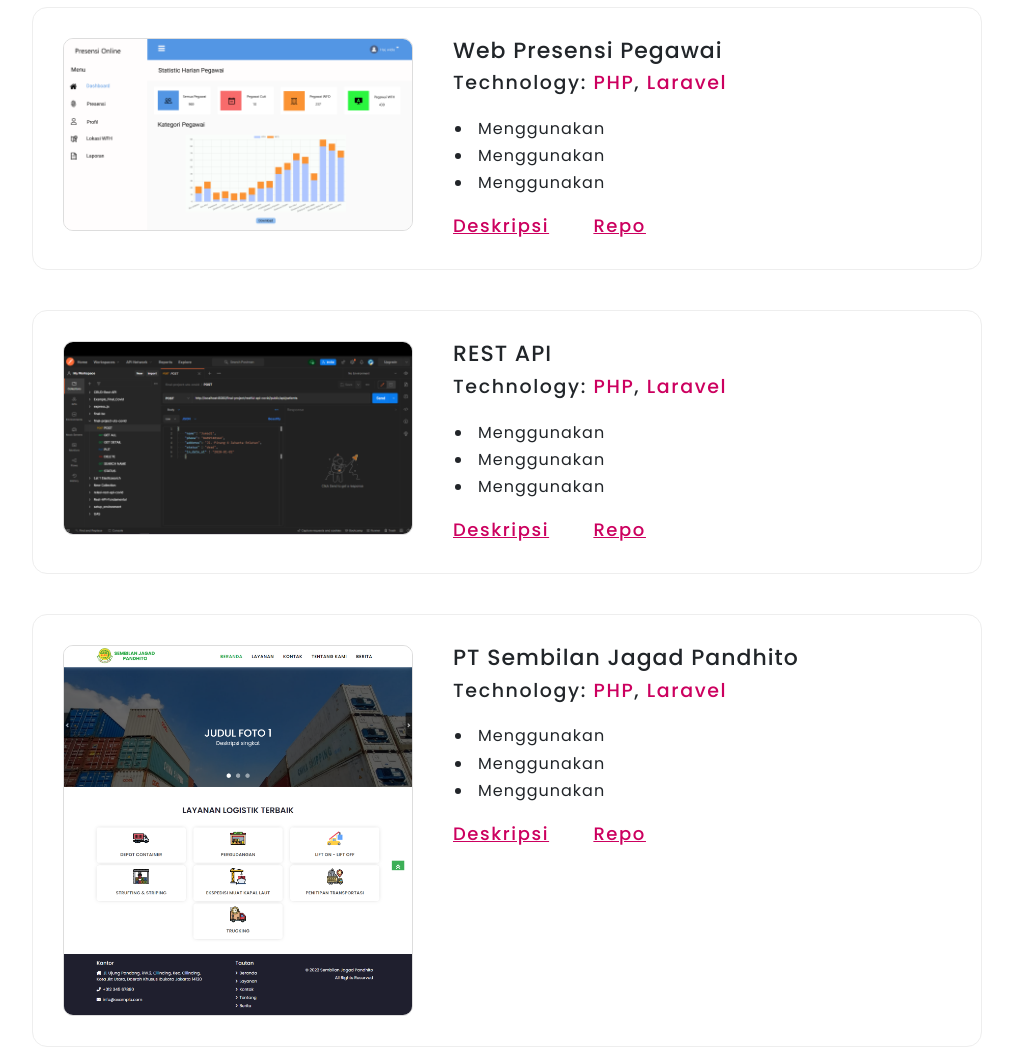
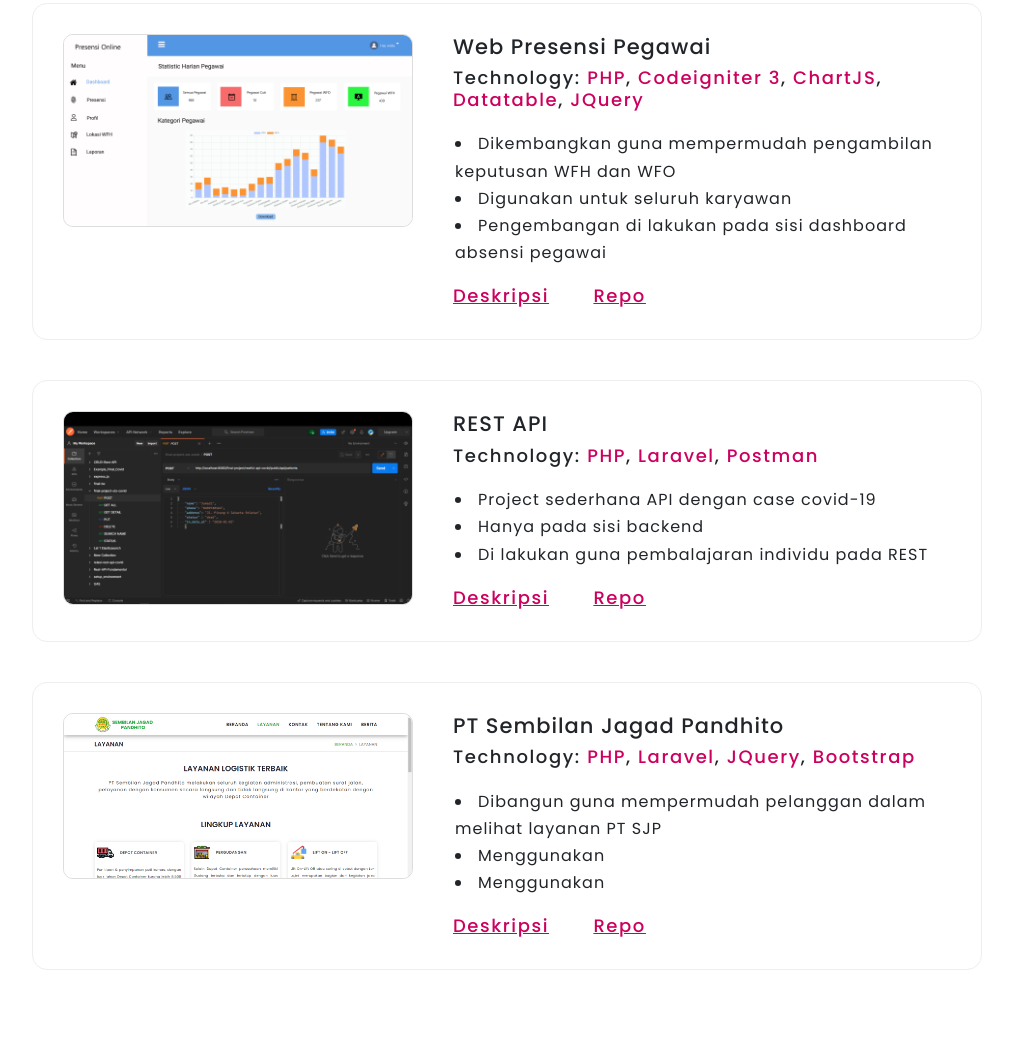
Before and after one commit to rizkihanif28/rizkihanif28.github.io, a plain HTML site: page index.html in a window 1280 px wide. Shown: the part 2547-3597 px from the top of the page, without its empty margins (133-1146 px from the left). Drawn offline with nearby package versions, Linux system fonts and the light colour scheme.

Commit message:
position update

```diff
--- a/assets/css/style.css
+++ b/assets/css/style.css
@@ -68,7 +68,7 @@ section {
         min-height: 790px;
     }
 }
-@media only screen and (min-width: 390px) {
+@media only screen and (min-width: 359px) {
     .bg-intro {
         min-height: 660px;
     }
@@ -442,12 +442,12 @@ ul {
 }
 
 .workDescription h3 {
-    font-size: 22px;
+    font-size: 21px;
     letter-spacing: 1px;
     margin-left: 40px;
 }
 .workDescription h4 {
-    font-size: 19px;
+    font-size: 18px;
     letter-spacing: 0.1rem;
     margin-left: 40px;
 }
--- a/index.html
+++ b/index.html
@@ -197,8 +197,8 @@
                         <div class="workDescription">
                             <h3>Web SPP Pembayaran Sekolah</h3>
                             <h4>
-                                Technology: <span class="techStack">PHP</span>, <span class="techStack">Laravel</span>, <span class="techStack">Bootstrap</span>,
-                                <span class="techStack">Datatable</span>
+                                Technology: <span class="techStack">PHP</span>, <span class="techStack">Laravel</span>, <span class="techStack">Bootstrap</span>, <span class="techStack">Datatable</span>,
+                                <span class="techStack">JQuery</span>
                             </h4>
                             <ul>
                                 <li>Dibangun sebagai bahan tugas akhir</li>
@@ -218,13 +218,13 @@
                         <div class="workDescription">
                             <h3>Web Presensi Pegawai</h3>
                             <h4>
-                                Technology: <span class="techStack">PHP</span>,
-                                <span class="techStack">Laravel</span>
+                                Technology: <span class="techStack">PHP</span>, <span class="techStack">Codeigniter 3</span>, <span class="techStack">ChartJS</span>, <span class="techStack">Datatable</span>,
+                                <span class="techStack">JQuery</span>
                             </h4>
                             <ul>
-                                <li>Menggunakan</li>
-                                <li>Menggunakan</li>
-                                <li>Menggunakan</li>
+                                <li>Dikembangkan guna mempermudah pengambilan keputusan WFH dan WFO</li>
+                                <li>Digunakan untuk seluruh karyawan</li>
+                                <li>Pengembangan di lakukan pada sisi dashboard absensi pegawai</li>
                             </ul>
                             <div class="workLink">
                                 <a href="#">Deskripsi</a>
@@ -239,13 +239,13 @@
                         <div class="workDescription">
                             <h3>REST API</h3>
                             <h4>
-                                Technology: <span class="techStack">PHP</span>,
-                                <span class="techStack">Laravel</span>
+                                Technology: <span class="techStack">PHP</span>, <span class="techStack">Laravel</span>,
+                                <span class="techStack">Postman</span>
                             </h4>
                             <ul>
-                                <li>Menggunakan</li>
-                                <li>Menggunakan</li>
-                                <li>Menggunakan</li>
+                                <li>Project sederhana API dengan case covid-19</li>
+                                <li>Hanya pada sisi backend</li>
+                                <li>Di lakukan guna pembalajaran individu pada REST</li>
                             </ul>
                             <div class="workLink">
                                 <a href="#">Deskripsi</a>
@@ -255,16 +255,16 @@
                     </div>
                     <div class="workBox col-md-10">
                         <div class="workImage">
-                            <img src="/assets/img/projects/Beranda.png" alt="webSPP" />
+                            <img src="/assets/img/projects/dashboard-sjp.png" alt="webSPP" />
                         </div>
                         <div class="workDescription">
                             <h3>PT Sembilan Jagad Pandhito</h3>
                             <h4>
-                                Technology: <span class="techStack">PHP</span>,
-                                <span class="techStack">Laravel</span>
+                                Technology: <span class="techStack">PHP</span>, <span class="techStack">Laravel</span>, <span class="techStack">JQuery</span>,
+                                <span class="techStack">Bootstrap</span>
                             </h4>
                             <ul>
-                                <li>Menggunakan</li>
+                                <li>Dibangun guna mempermudah pelanggan dalam melihat layanan PT SJP</li>
                                 <li>Menggunakan</li>
                                 <li>Menggunakan</li>
                             </ul>
```
Also changed, not shown: assets/img/projects/Beranda.png (deleted), assets/img/projects/dashboard-sjp.png (added).
